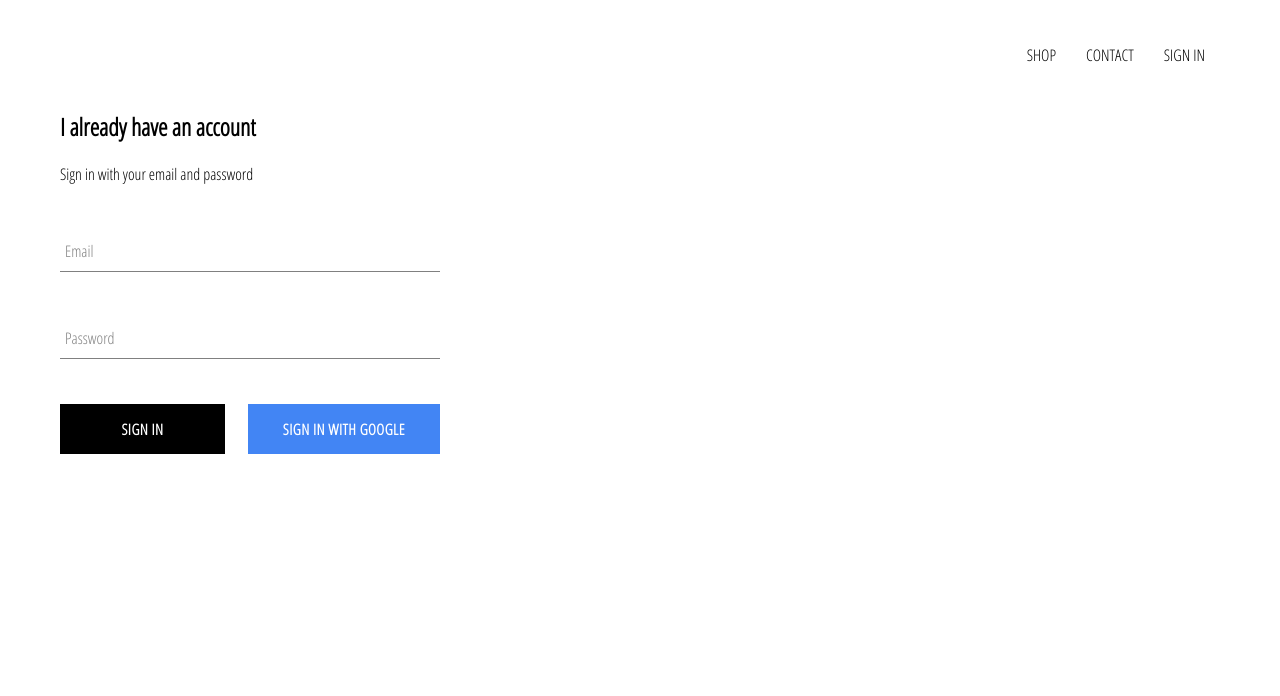
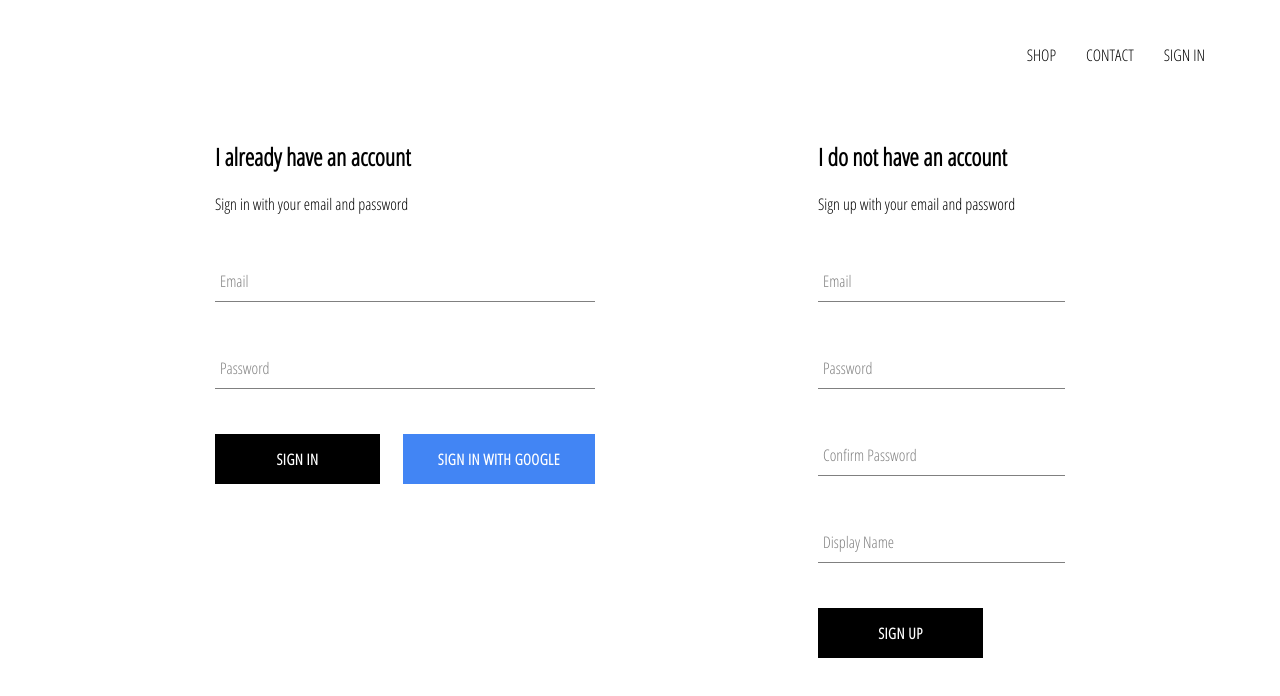
Before and after one commit to siddiqarz/ecommerce-project, a React (Create React App) app: page /signIn in a window 1280 px wide. Shown: the top 696 px of the page. Built offline with nearby package versions, Linux system fonts and the light colour scheme; no server answers.

Commit message:
implemented firebase utils and ability to store users in firebase

```diff
--- a/src/App.js
+++ b/src/App.js
@@ -5,7 +5,7 @@
 import ShopPage from './pages/shop/shop.component';
 import Header from './components/header/header.component';
 import SignInSignUpPage from './pages/sign-in-sign-up/sign-in-sign-up.component';
-import { auth } from './firebase/firebase.utils';
+import { auth, createUserProfileDocument } from './firebase/firebase.utils';
 
 class App extends React.Component {
   constructor(){
@@ -19,8 +19,21 @@
 
   componentDidMount(){
     //this is an open subscription connection is always open as long as app component is mounted on DOM.
-    this.unsubscribeFromAuth = auth.onAuthStateChanged( user => {
-      this.setState({currentUser: user})
+    this.unsubscribeFromAuth = auth.onAuthStateChanged( async userAuth => {
+      if(userAuth){
+        const userRef = await createUserProfileDocument(userAuth);
+        userRef.onSnapshot(snapShot => {
+          this.setState({
+            id: snapShot.id,
+            ...snapShot.data()
+          }, () => { console.log(this.state)});
+
+        });
+
+      }
+      this.setState({
+        currentUser: userAuth
+      });
     })
   }
 
--- /dev/null
+++ b/src/components/sign-up/sign-up.component.jsx
@@ -0,0 +1,95 @@
+import React from "react";
+import { auth, createUserProfileDocument } from "../../firebase/firebase.utils";
+import FormInput from "../form-input/form-input.component";
+import CustomButton from "../custom-button/custom-button.component";
+
+class SignUp extends React.Component {
+  constructor() {
+    super();
+    this.state = {
+      displayName: "",
+      email: "",
+      password: "",
+      confirmPassword: "",
+    };
+  }
+
+  handleSubmit = async (event) => {
+    event.preventDefault();
+    const { displayName, email, password, confirmPassword } = this.state;
+
+    if (password !== confirmPassword) {
+      alert("Passwords Don't Match");
+      return;
+    }
+    try {
+      const { user } = await auth.createUserWithEmailAndPassword(
+        email,
+        password
+      );
+      await createUserProfileDocument(user, { displayName });
+      this.setState({
+        displayName: "",
+        email: "",
+        password: "",
+        confirmPassword: "",
+      });
+    } catch (error) {
+      console.log(error);
+    }
+  };
+
+  handleChange = (event) => {
+    const { name, value } = event.target;
+    this.setState({
+      [name]: value,
+    });
+  };
+
+  render() {
+    const { displayName, email, password, confirmPassword } = this.state;
+
+    return (
+      <div className="sign-up">
+        <h2 className="title"> I do not have an account</h2>
+        <span>Sign up with your email and password</span>
+        <form className="sign-up-form" onSubmit={this.handleSubmit}>
+          <FormInput
+            type="email"
+            name="email"
+            value={email}
+            onChange={this.handleChange}
+            label="Email"
+            required
+          />
+          <FormInput
+            type="password"
+            name="password"
+            value={password}
+            onChange={this.handleChange}
+            label="Password"
+            required
+          />
+          <FormInput
+            type="password"
+            name="confirmPassword"
+            value={confirmPassword}
+            onChange={this.handleChange}
+            label="Confirm Password"
+            required
+          />
+          <FormInput
+            type="text"
+            name="displayName"
+            value={displayName}
+            onChange={this.handleChange}
+            label="Display Name"
+            required
+          />
+          <CustomButton type="submit">Sign Up</CustomButton>
+        </form>
+      </div>
+    );
+  }
+}
+export default SignUp;
--- /dev/null
+++ b/src/components/sign-up/sign-up.styles.scss
@@ -0,0 +1,9 @@
+.sign-up{
+    display: flex;
+    flex-direction: column;
+    width: 380px;
+
+    .title{
+        margin: 10px 0px;
+    }
+}
--- a/src/firebase/firebase.utils.js
+++ b/src/firebase/firebase.utils.js
@@ -1,6 +1,6 @@
-import firebase from 'firebase/app';
-import 'firebase/firestore';
-import 'firebase/auth';
+import firebase from "firebase/app";
+import "firebase/firestore";
+import "firebase/auth";
 
 const config = {
   apiKey: "AIzaSyBticrKcV-G8I2VpPnLs2CjrFsK8VO1uZc",
@@ -10,7 +10,30 @@
   storageBucket: "crwn-clothing-1fe21.appspot.com",
   messagingSenderId: "88569204096",
   appId: "1:88569204096:web:3e8b642ad42b41095d8565",
-    measurementId: "G-5E80B3RHFM"
+  measurementId: "G-5E80B3RHFM",
+};
+
+export const createUserProfileDocument = async (userAuth, additionalData) => {
+  if (!userAuth) return;
+  const userRef = firestore.doc(`users/${userAuth.uid}`);
+  const snapShot = await userRef.get();
+
+  if (!snapShot.exists) {
+    const { displayName, email } = userAuth;
+    const createdAt = new Date();
+
+    try {
+      await userRef.set({
+        displayName,
+        email,
+        createdAt,
+        ...additionalData,
+      });
+    } catch (error) {
+      console.log("error creating user", error.message);
+    }
+  }
+  return userRef;
 };
 
 firebase.initializeApp(config);
@@ -19,7 +42,7 @@
 export const firestore = firebase.firestore();
 
 const provider = new firebase.auth.GoogleAuthProvider();
-  provider.setCustomParameters({prompt: 'select_account'});
+provider.setCustomParameters({ prompt: "select_account" });
 export const signInWithGoogle = () => auth.signInWithPopup(provider);
 
 export default firebase;
--- a/src/pages/sign-in-sign-up/sign-in-sign-up.component.jsx
+++ b/src/pages/sign-in-sign-up/sign-in-sign-up.component.jsx
@@ -1,10 +1,12 @@
 import React from 'react';
 import './sign-in-sign-up.styles.scss';
 import SignIn from '../../components/sign-in/sign-in.component';
+import SignUp from '../../components/sign-up/sign-up.component';
 
 const SignInSignUpPage = () => (
     <div className='sign-in-sign-up'>
     <SignIn/>
+    <SignUp/>
     </div>
 )
 
--- a/src/pages/sign-in-sign-up/sign-in-sign-up.styles.scss
+++ b/src/pages/sign-in-sign-up/sign-in-sign-up.styles.scss
@@ -0,0 +1,6 @@
+.sign-in-sign-up{
+    width: 850px;
+    display: flex;
+    justify-content: space-between;
+    margin: 30px auto;
+}
```
Lines whose indentation alone changed are shown as unchanged.
